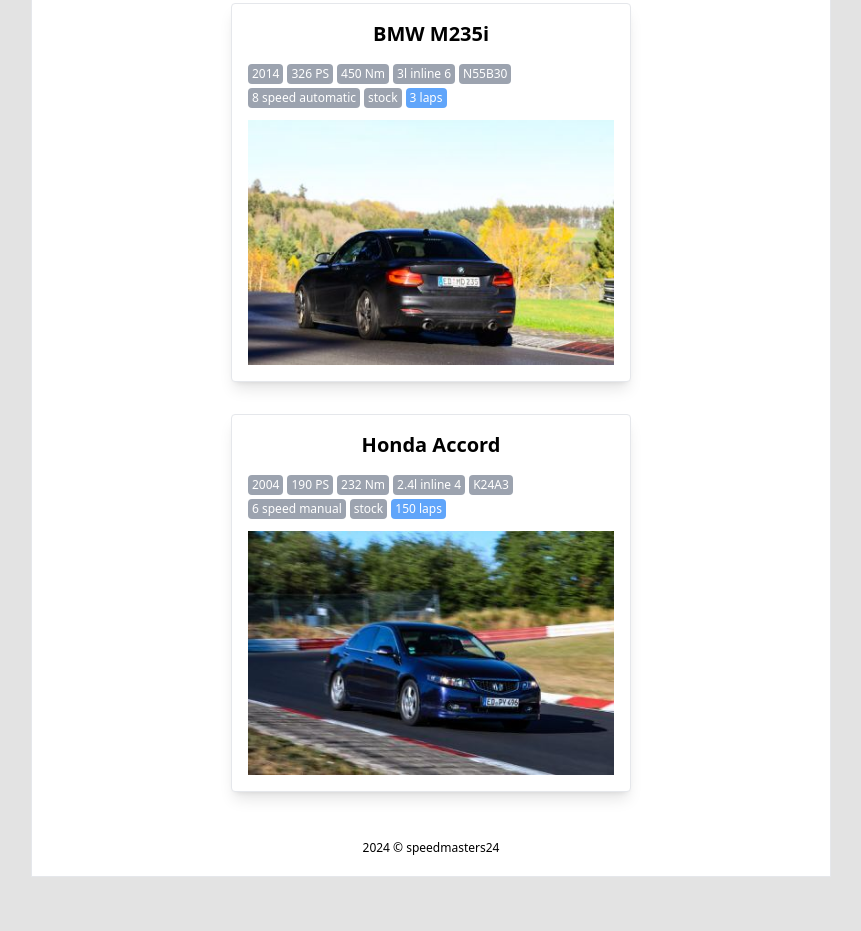
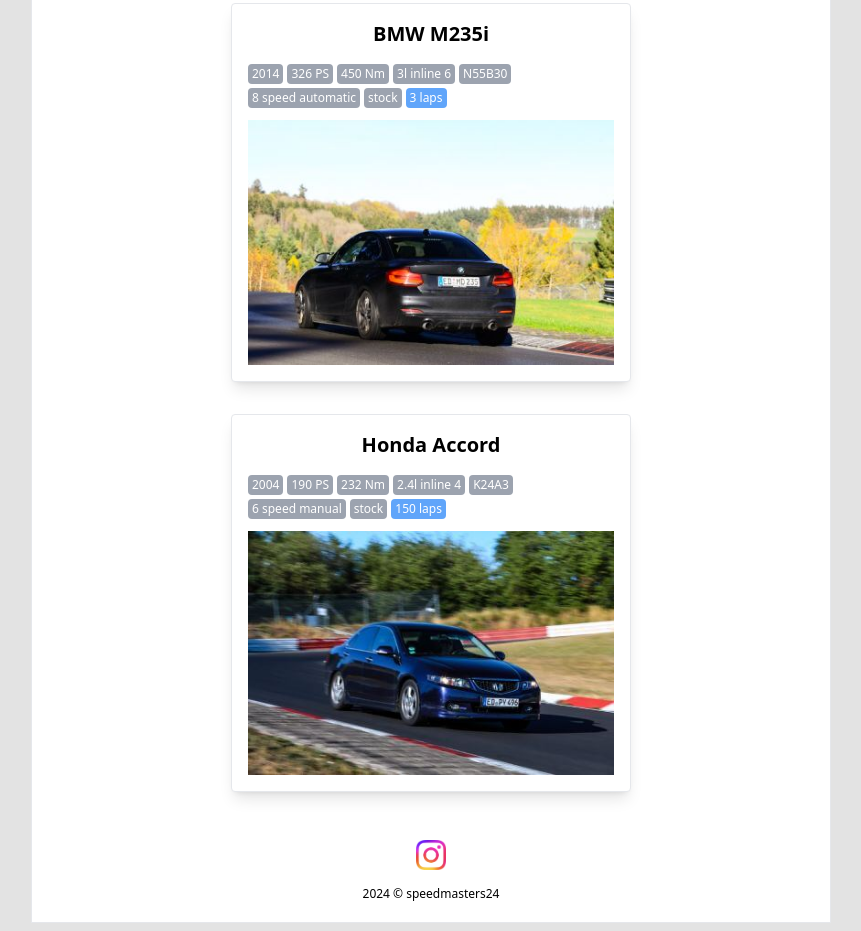
Before and after one commit to mdavid626/speedmasters24, a plain HTML site: page index.html in a window 1280 px wide. Shown: the part 1326-2257 px from the top of the page, without its empty margins (209-1070 px from the left). Before the commit the page ends 2211 px from the top, so only its background shows below. Drawn offline with nearby package versions, Linux system fonts and the light colour scheme.

Commit message:
Add insta link

```diff
--- a/index.html
+++ b/index.html
@@ -155,8 +155,13 @@
         </div>
       </div>
     </div>
-    <div class="text-center text-xs">
-      2024 &copy; speedmasters24
+    <div class="flex flex-col items-center gap-4">
+      <a href="https://www.instagram.com/speedmasters24/">
+        <img src="/images/instagram.png" alt="instagram" style="width: 30px;" />
+      </a>
+      <div class="text-center text-xs">
+        2024 &copy; speedmasters24
+      </div>
     </div>
   </div>
 </body>
```
Also changed, not shown: images/instagram.png (added).
